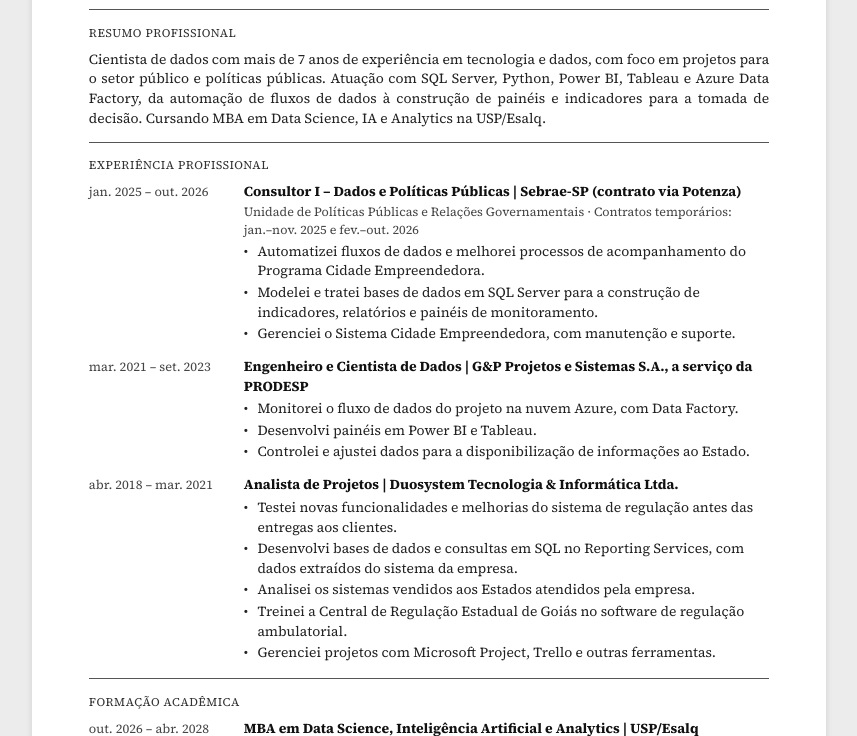
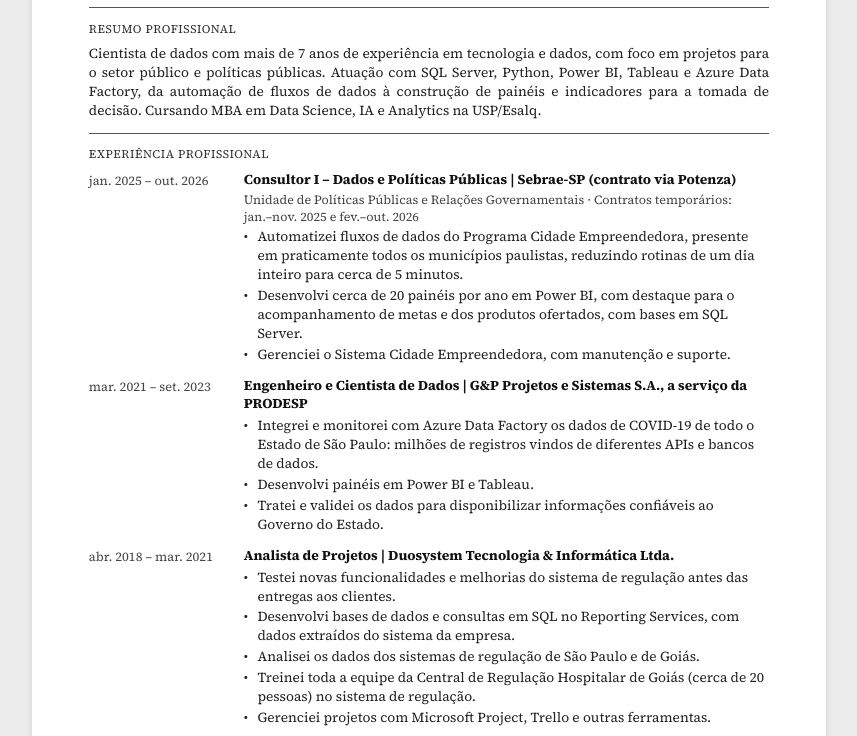
Before and after one commit to diogoksilva/curriculum, a plain HTML site: page index.html in a window 1280 px wide. Shown: the part 175-911 px from the top of the page, without its empty margins (211-1068 px from the left). Drawn offline with Linux system fonts and the light colour scheme.

Commit message:
Resultados e números nas experiências

```diff
--- a/index.html
+++ b/index.html
@@ -19,7 +19,7 @@
   html, body { background: #fff; }
   body {
     font-family: "Source Serif 4", Georgia, "Times New Roman", serif;
-    font-size: 10.4pt; line-height: 1.42; color: #222;
+    font-size: 10.3pt; line-height: 1.38; color: #222;
   }
   a { color: inherit; text-decoration: none; }
 
@@ -30,7 +30,7 @@
   .contato .sep { margin: 0 0.4mm; color: #999; }
   .ci { white-space: nowrap; }
 
-  section { padding: 3.8mm 0 3.6mm; border-bottom: 0.6pt solid #555; }
+  section { padding: 3.3mm 0 3.1mm; border-bottom: 0.6pt solid #555; }
   section:last-child { border-bottom: none; }
   h2 {
     font-size: 8.8pt; font-weight: 400; letter-spacing: 0.6px; color: #333;
@@ -38,7 +38,7 @@
   }
   p.resumo { text-align: justify; }
 
-  .linha { display: grid; grid-template-columns: 38mm 1fr; column-gap: 3mm; margin-bottom: 3mm; }
+  .linha { display: grid; grid-template-columns: 38mm 1fr; column-gap: 3mm; margin-bottom: 2.6mm; }
   .linha:last-child { margin-bottom: 0; }
   .data { color: #444; font-size: 9.6pt; white-space: nowrap; padding-top: 0.3mm; }
   .titulo { font-weight: 700; color: #111; }
@@ -94,8 +94,8 @@
       <div class="titulo">Consultor I – Dados e Políticas Públicas | Sebrae-SP (contrato via Potenza)</div>
       <div class="detalhe">Unidade de Políticas Públicas e Relações Governamentais · Contratos temporários: <span style="white-space:nowrap">jan.–nov. 2025</span> e <span style="white-space:nowrap">fev.–out. 2026</span></div>
       <ul class="itens">
-        <li>Automatizei fluxos de dados e melhorei processos de acompanhamento do Programa Cidade Empreendedora.</li>
-        <li>Modelei e tratei bases de dados em SQL Server para a construção de indicadores, relatórios e painéis de monitoramento.</li>
+        <li>Automatizei fluxos de dados do Programa Cidade Empreendedora, presente em praticamente todos os municípios paulistas, reduzindo rotinas de um dia inteiro para cerca de 5 minutos.</li>
+        <li>Desenvolvi cerca de 20 painéis por ano em Power BI, com destaque para o acompanhamento de metas e dos produtos ofertados, com bases em SQL Server.</li>
         <li>Gerenciei o Sistema Cidade Empreendedora, com manutenção e suporte.</li>
       </ul>
     </div>
@@ -106,9 +106,9 @@
     <div>
       <div class="titulo">Engenheiro e Cientista de Dados | G&amp;P Projetos e Sistemas S.A., a serviço da PRODESP</div>
       <ul class="itens">
-        <li>Monitorei o fluxo de dados do projeto na nuvem Azure, com Data Factory.</li>
+        <li>Integrei e monitorei com Azure Data Factory os dados de COVID-19 de todo o Estado de São Paulo: milhões de registros vindos de diferentes APIs e bancos de dados.</li>
         <li>Desenvolvi painéis em Power BI e Tableau.</li>
-        <li>Controlei e ajustei dados para a disponibilização de informações ao Estado.</li>
+        <li>Tratei e validei os dados para disponibilizar informações confiáveis ao Governo do Estado.</li>
       </ul>
     </div>
   </div>
@@ -120,8 +120,8 @@
       <ul class="itens">
         <li>Testei novas funcionalidades e melhorias do sistema de regulação antes das entregas aos clientes.</li>
         <li>Desenvolvi bases de dados e consultas em SQL no Reporting Services, com dados extraídos do sistema da empresa.</li>
-        <li>Analisei os sistemas vendidos aos Estados atendidos pela empresa.</li>
-        <li>Treinei a Central de Regulação Estadual de Goiás no software de regulação ambulatorial.</li>
+        <li>Analisei os dados dos sistemas de regulação de São Paulo e de Goiás.</li>
+        <li>Treinei toda a equipe da Central de Regulação Hospitalar de Goiás (cerca de 20 pessoas) no sistema de regulação.</li>
         <li>Gerenciei projetos com Microsoft Project, Trello e outras ferramentas.</li>
       </ul>
     </div>
```
Also changed, not shown: 1 other file.
